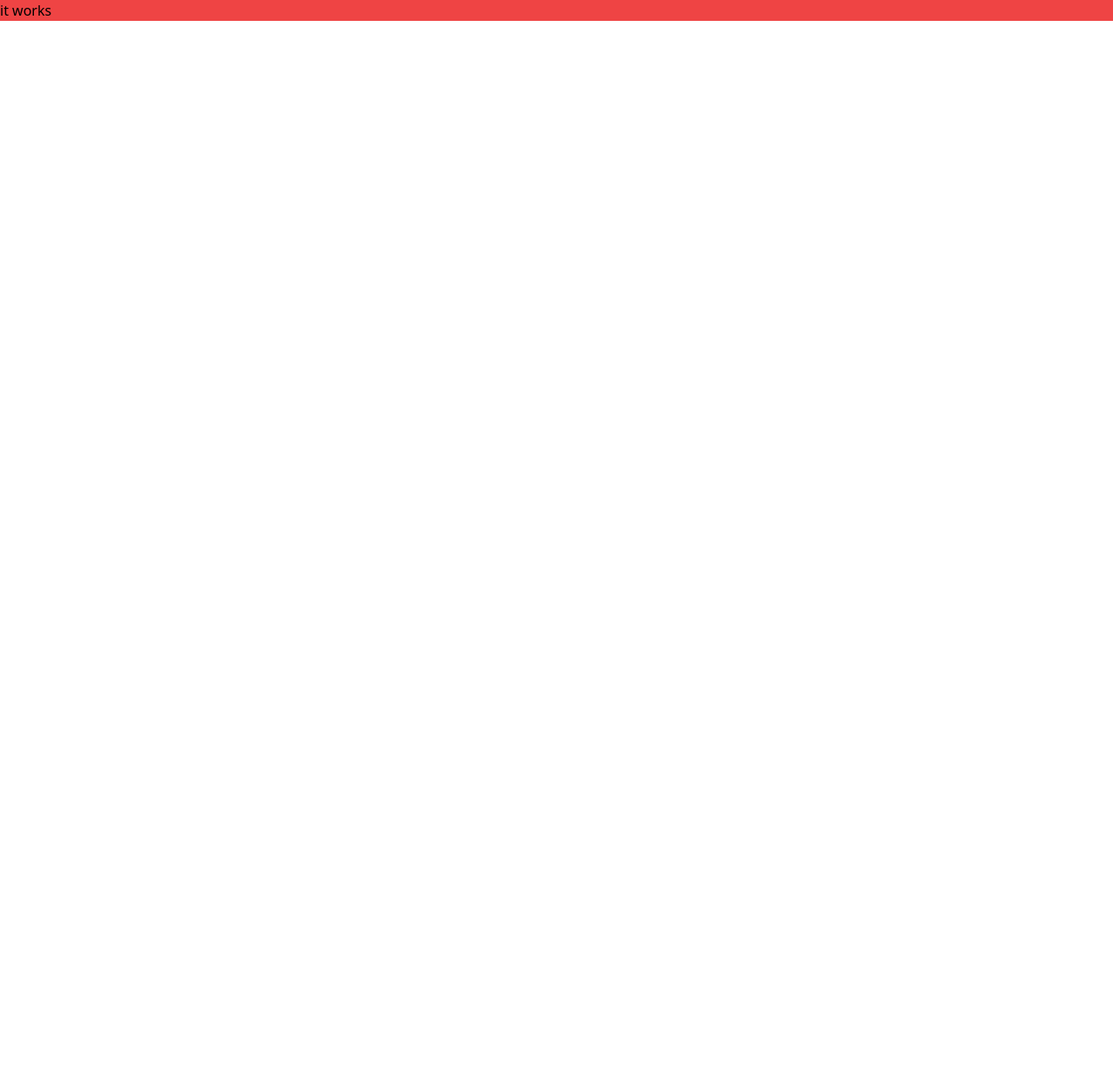
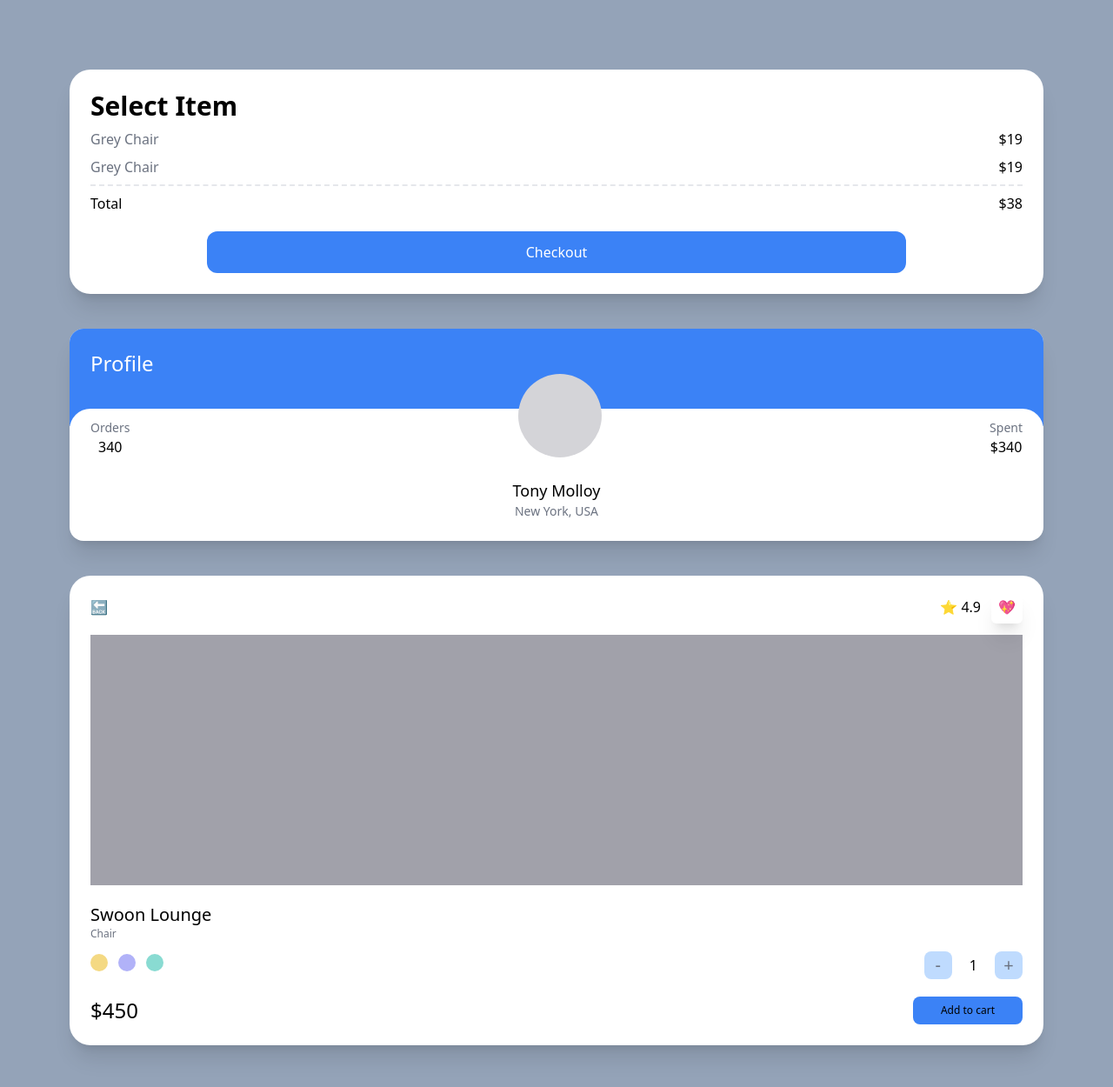
Before and after one commit to PanicBear/IWIL-carrot-market, a Next.js app: page / in a window 1280 px wide. Shown: the top 1250 px of the page at 87% size. Before the commit the page ends 800 px from the top, so only its background shows below. Built offline with nearby package versions, Linux system fonts and the light colour scheme.

Commit message:
modifier : hover, active, focus

```diff
--- a/pages/index.tsx
+++ b/pages/index.tsx
@@ -2,8 +2,83 @@
 
 const Home: NextPage = () => {
   return (
-    <div className="bg-red-500 text-center flex">
-      <h1 className="text-black">it works</h1>
+    <div className="bg-slate-400 py-20 px-20 grid gap-10 min-h-screen">
+      <div className="bg-white p-6 rounded-3xl shadow-xl">
+        <span className="font-semibold text-3xl">Select Item</span>
+        <div className="flex justify-between my-2">
+          <span className="text-gray-500">Grey Chair</span>
+          <span className="text-semibold">$19</span>
+        </div>
+        <div className="flex justify-between">
+          <span className="text-gray-500">Grey Chair</span>
+          <span className="text-semibold">$19</span>
+        </div>
+        <div className="flex justify-between  mt-2 pt-2 border-t-2 border-dashed">
+          <span>Total</span>
+          <span className="text-semibold">$38</span>
+        </div>
+        <div className="flex flex-row justify-center">
+          <button className="mt-5 bg-blue-500 text-white p-3 text-center rounded-xl w-3/4 mx-auto hover:bg-teal-500 hover:text-black active:bg-yellow-500 focus:-red-500">
+            Checkout
+          </button>
+        </div>
+      </div>
+      <div className="bg-white overflow-hidden rounded-2xl shadow-xl">
+        <div className="bg-blue-500 p-6 pb-14">
+          <span className="text-white text-2xl">Profile</span>
+        </div>
+        <div className="rounded-3xl p-6 bg-white relative -top-5">
+          <div className="flex relative -top-16 items-end justify-between">
+            <div className="flex flex-col items-center">
+              <span className="text-sm text-gray-500">Orders</span>
+              <span className="font-medium">340</span>
+            </div>
+            <div className="h-24 w-24 bg-zinc-300 rounded-full"></div>
+            <div className="flex flex-col items-center">
+              <span className="text-sm text-gray-500">Spent</span>
+              <span className="font-medium">$340</span>
+            </div>
+          </div>
+          <div className="relative flex flex-col items-center -mt-10 -mb-5">
+            <span className="text-lg font-medium">Tony Molloy</span>
+            <span className="text-sm text-gray-500">New York, USA</span>
+          </div>
+        </div>
+      </div>
+      <div className="bg-white p-6 rounded-3xl shadow-xl">
+        <div className="flex mb-5 justify-between items-center">
+          <span>🔙</span>
+          <div className="space-x-3">
+            <span>⭐️ 4.9</span>
+            <span className="shadow-xl p-2 rounded-md">💖</span>
+          </div>
+        </div>
+        <div className="bg-zinc-400 h-72 mb-5" />
+        <div className="flex flex-col">
+          <span className="font-medium text-xl">Swoon Lounge</span>
+          <span className="text-xs text-gray-500">Chair</span>
+          <div className="mt-3 mb-5 flex justify-between items-center">
+            <div className="space-x-3">
+              <button className="w-5 h-5 rounded-full bg-yellow-500 bg-opacity-50 focus:ring-2 ring-offset-2 ring-yellow-500 transition"></button>
+              <button className="w-5 h-5 rounded-full bg-indigo-500 bg-opacity-50 focus:ring-2 ring-offset-2 ring-indigo-500 transition"></button>
+              <button className="w-5 h-5 rounded-full bg-teal-500 bg-opacity-50 focus:ring-2 ring-offset-2 ring-teal-500 transition"></button>
+            </div>
+            <div className="flex items-center space-x-5">
+              <button className="rounded-lg bg-blue-200 flex justify-center items-center aspect-square w-8 text-xl text-gray-500">
+                -
+              </button>
+              <span>1</span>
+              <button className="rounded-lg bg-blue-200 flex justify-center items-center aspect-square w-8 text-xl text-gray-500">
+                +
+              </button>
+            </div>
+          </div>
+          <div className="flex justify-between items-center">
+            <span className="font-medium text-2xl">$450</span>
+            <button className="bg-blue-500 py-2 px-8 text-center text-xs rounded-lg">Add to cart</button>
+          </div>
+        </div>
+      </div>
     </div>
   );
 };
```
Also changed, not shown: pages/_app.tsx (+4 -4 lines).
